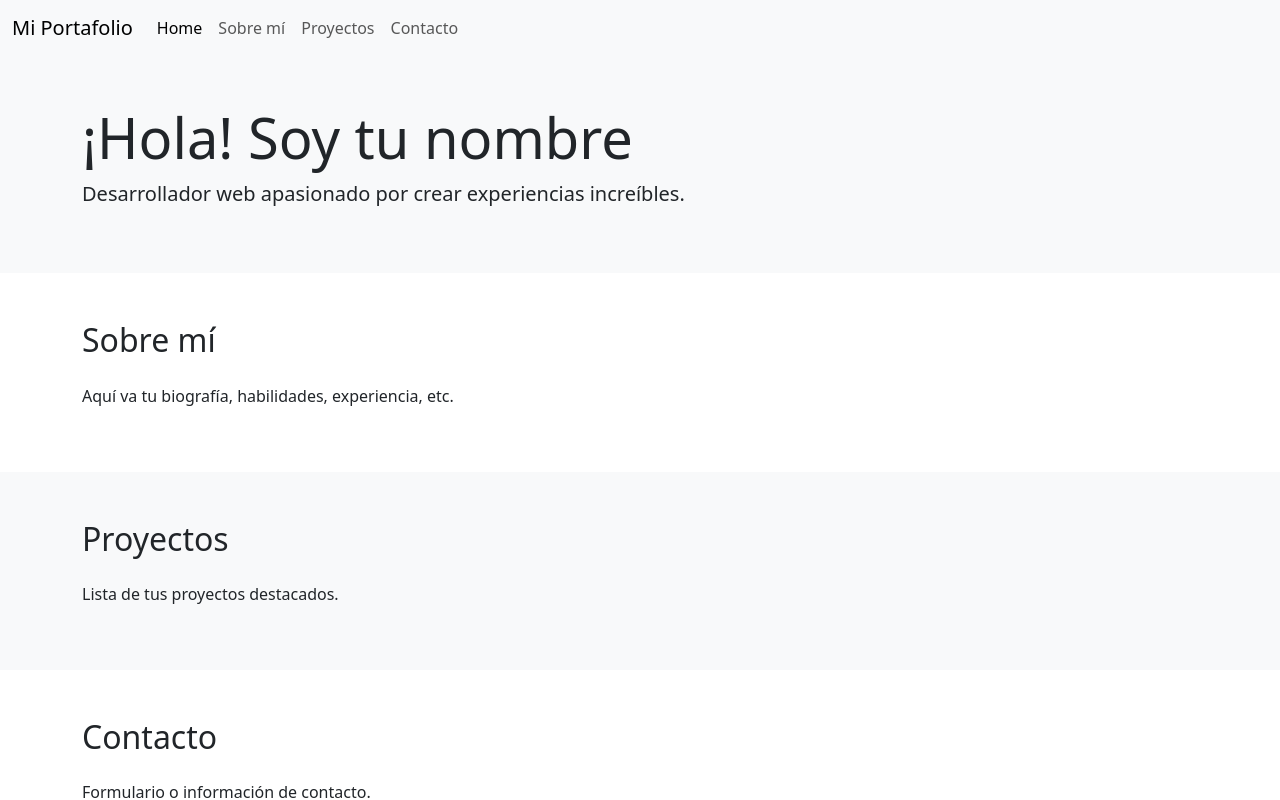
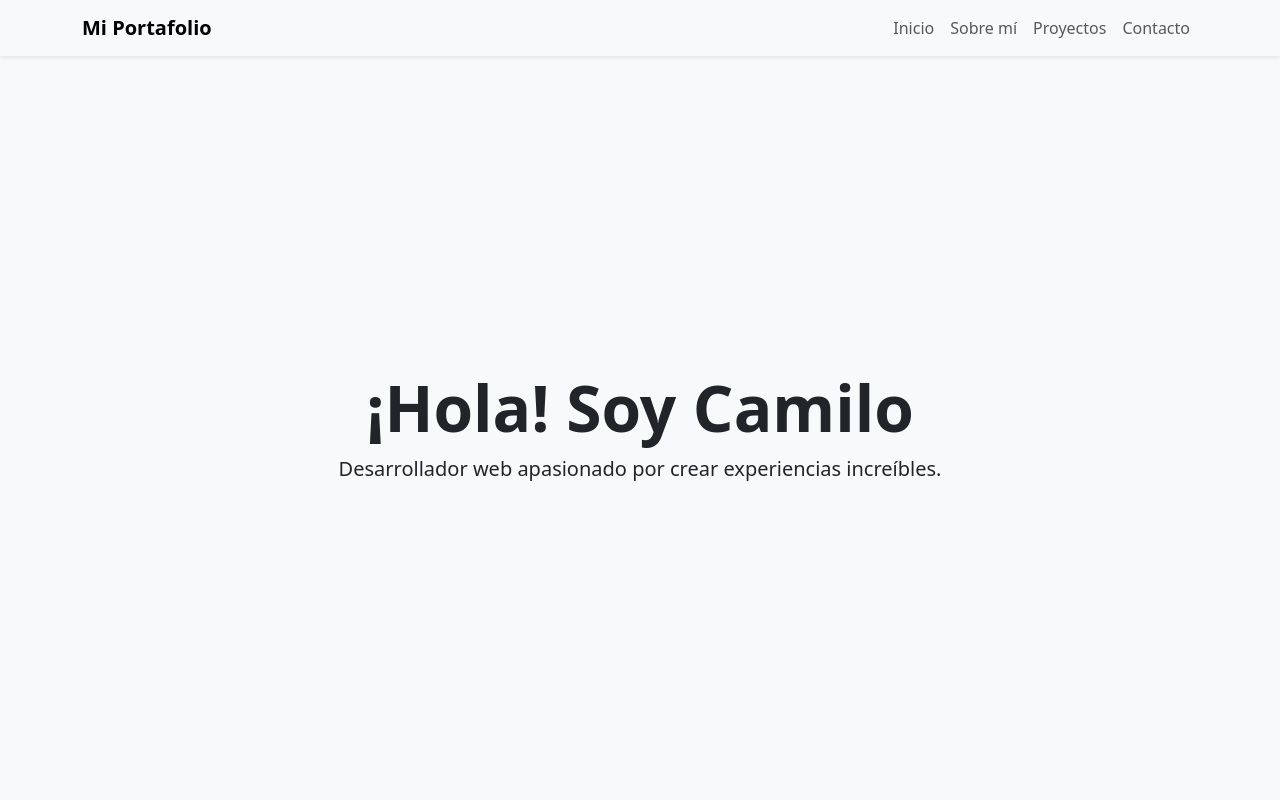
Before and after one commit to CamiloHI96/portafolio, a React (Vite) app: page / in a window 1280 px wide. Shown: the top 800 px of the page. Built offline with nearby package versions, Linux system fonts and the light colour scheme.

Commit message:
Modificacion
cambio en components y transciciones

```diff
--- a/src/App.css
+++ b/src/App.css
@@ -0,0 +1,42 @@
+/* App.css */
+
+/* Hace que cada sección ocupe toda la pantalla */
+section {
+  min-height: 100vh;
+  display: flex;
+  align-items: center;
+  justify-content: center;
+  scroll-snap-align: start;
+}
+
+/* Habilita el efecto de scroll por secciones */
+html {
+  scroll-behavior: smooth;
+  scroll-snap-type: y mandatory;
+  overflow-y: scroll;
+}
+
+/* Fija el navbar */
+.navbar {
+  position: fixed;
+  top: 0;
+  width: 100%;
+  z-index: 10;
+}
+
+/* Da espacio arriba para que el contenido no quede debajo del navbar */
+section {
+  padding-top: 70px;
+}
+
+/* Transiciones entre section */
+section {
+  opacity: 0;
+  transform: translateY(50px);
+  transition: all 0.6s ease-in-out;
+}
+
+section.visible {
+  opacity: 1;
+  transform: translateY(0);
+}
--- a/src/App.jsx
+++ b/src/App.jsx
@@ -1,12 +1,27 @@
 // App.jsx
+import React, { useEffect } from 'react';
 import './App.css';
-import Menu from './components/menu';
-import Intro from './components/intro';
-import About from './components/about';
-import Projects from './components/projects';
-import Contact from './components/contact';
+import Menu from './components/Menu';
+import Intro from './components/Intro';
+import About from './components/About';
+import Projects from './components/Projects';
+import Contact from './components/Contact';
 
 function App() {
+  useEffect(() => {
+    const sections = document.querySelectorAll('section');
+    const observer = new IntersectionObserver(
+      entries => {
+        entries.forEach(entry => {
+          entry.target.classList.toggle('visible', entry.isIntersecting);
+        });
+      },
+      { threshold: 0.4 }
+    );
+
+    sections.forEach(section => observer.observe(section));
+  }, []);
+
   return (
     <>
       <Menu />
--- a/src/components/about.jsx
+++ b/src/components/about.jsx
@@ -1,12 +1,15 @@
-// About.jsx
+// src/components/About.jsx
 import React from 'react';
 
 function About() {
   return (
-    <section id="about" className="py-5">
+    <section id="about" className="bg-white text-center d-flex flex-column justify-content-center">
       <div className="container">
-        <h2 className="mb-4">Sobre mí</h2>
-        <p>Aquí va tu biografía, habilidades, experiencia, etc.</p>
+        <h2 className="display-4 fw-bold mb-3">Sobre mí</h2>
+        <p className="lead">
+          Soy un estudiante de ingeniería de software con pasión por el desarrollo web,
+          la automatización y las soluciones innovadoras.
+        </p>
       </div>
     </section>
   );
--- a/src/components/contact.jsx
+++ b/src/components/contact.jsx
@@ -1,12 +1,17 @@
-// Contact.jsx
+// src/components/Contact.jsx
 import React from 'react';
 
 function Contact() {
   return (
-    <section id="contact" className="py-5">
+    <section id="contact" className="bg-white text-center d-flex flex-column justify-content-center">
       <div className="container">
-        <h2 className="mb-4">Contacto</h2>
-        <p>Formulario o información de contacto.</p>
+        <h2 className="display-4 fw-bold mb-3">Contacto</h2>
+        <p className="lead mb-4">
+          Puedes contactarme a través del siguiente correo o mis redes sociales.
+        </p>
+        <a href="mailto:tuemail@correo.com" className="btn btn-primary btn-lg">
+          Envíame un mensaje
+        </a>
       </div>
     </section>
   );
--- a/src/components/intro.jsx
+++ b/src/components/intro.jsx
@@ -1,11 +1,11 @@
-// Intro.jsx
+// src/components/Intro.jsx
 import React from 'react';
 
 function Intro() {
   return (
-    <section id="intro" className="py-5 bg-light">
+    <section id="intro" className="bg-light text-center d-flex flex-column justify-content-center">
       <div className="container">
-        <h1 className="display-4">¡Hola! Soy tu nombre</h1>
+        <h1 className="display-3 fw-bold">¡Hola! Soy Camilo</h1>
         <p className="lead">Desarrollador web apasionado por crear experiencias increíbles.</p>
       </div>
     </section>
--- a/src/components/menu.jsx
+++ b/src/components/menu.jsx
@@ -3,9 +3,9 @@ import React from 'react';
 
 function Menu() {
   return (
-    <nav className="navbar navbar-expand-lg bg-body-tertiary">
-      <div className="container-fluid">
-        <a className="navbar-brand" href="#intro">Mi Portafolio</a>
+    <nav className="navbar navbar-expand-lg navbar-light bg-light fixed-top shadow-sm">
+      <div className="container">
+        <a className="navbar-brand fw-bold" href="#intro">Mi Portafolio</a>
         <button
           className="navbar-toggler"
           type="button"
@@ -18,9 +18,9 @@ function Menu() {
           <span className="navbar-toggler-icon"></span>
         </button>
         <div className="collapse navbar-collapse" id="navbarNav">
-          <ul className="navbar-nav">
+          <ul className="navbar-nav ms-auto">
             <li className="nav-item">
-              <a className="nav-link active" aria-current="page" href="#intro">Home</a>
+              <a className="nav-link" href="#intro">Inicio</a>
             </li>
             <li className="nav-item">
               <a className="nav-link" href="#about">Sobre mí</a>
--- a/src/components/projects.jsx
+++ b/src/components/projects.jsx
@@ -1,12 +1,25 @@
-// Projects.jsx
+// src/components/Projects.jsx
 import React from 'react';
 
 function Projects() {
   return (
-    <section id="projects" className="py-5 bg-light">
+    <section id="projects" className="bg-light text-center d-flex flex-column justify-content-center">
       <div className="container">
-        <h2 className="mb-4">Proyectos</h2>
-        <p>Lista de tus proyectos destacados.</p>
+        <h2 className="display-4 fw-bold mb-3">Proyectos</h2>
+        <p className="lead">
+          Aquí encontrarás algunos de mis proyectos más recientes, creados con tecnologías
+          como React, Flask y Python.
+        </p>
+        <div className="d-flex justify-content-center gap-3 flex-wrap mt-4">
+          <div className="card p-3 shadow-sm" style={{ width: '18rem' }}>
+            <h5>Proyecto 1</h5>
+            <p>Descripción breve del proyecto.</p>
+          </div>
+          <div className="card p-3 shadow-sm" style={{ width: '18rem' }}>
+            <h5>Proyecto 2</h5>
+            <p>Descripción breve del proyecto.</p>
+          </div>
+        </div>
       </div>
     </section>
   );
```
